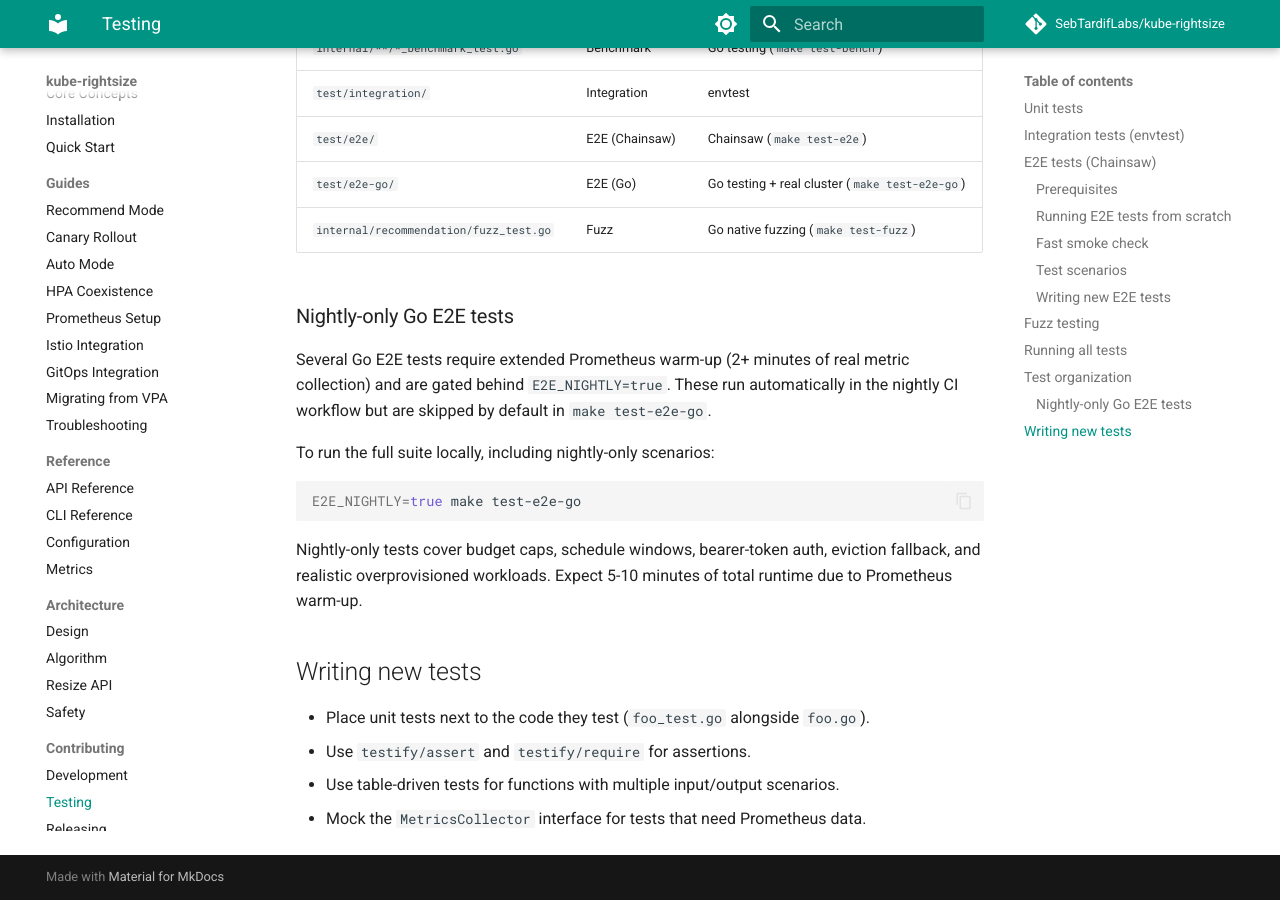
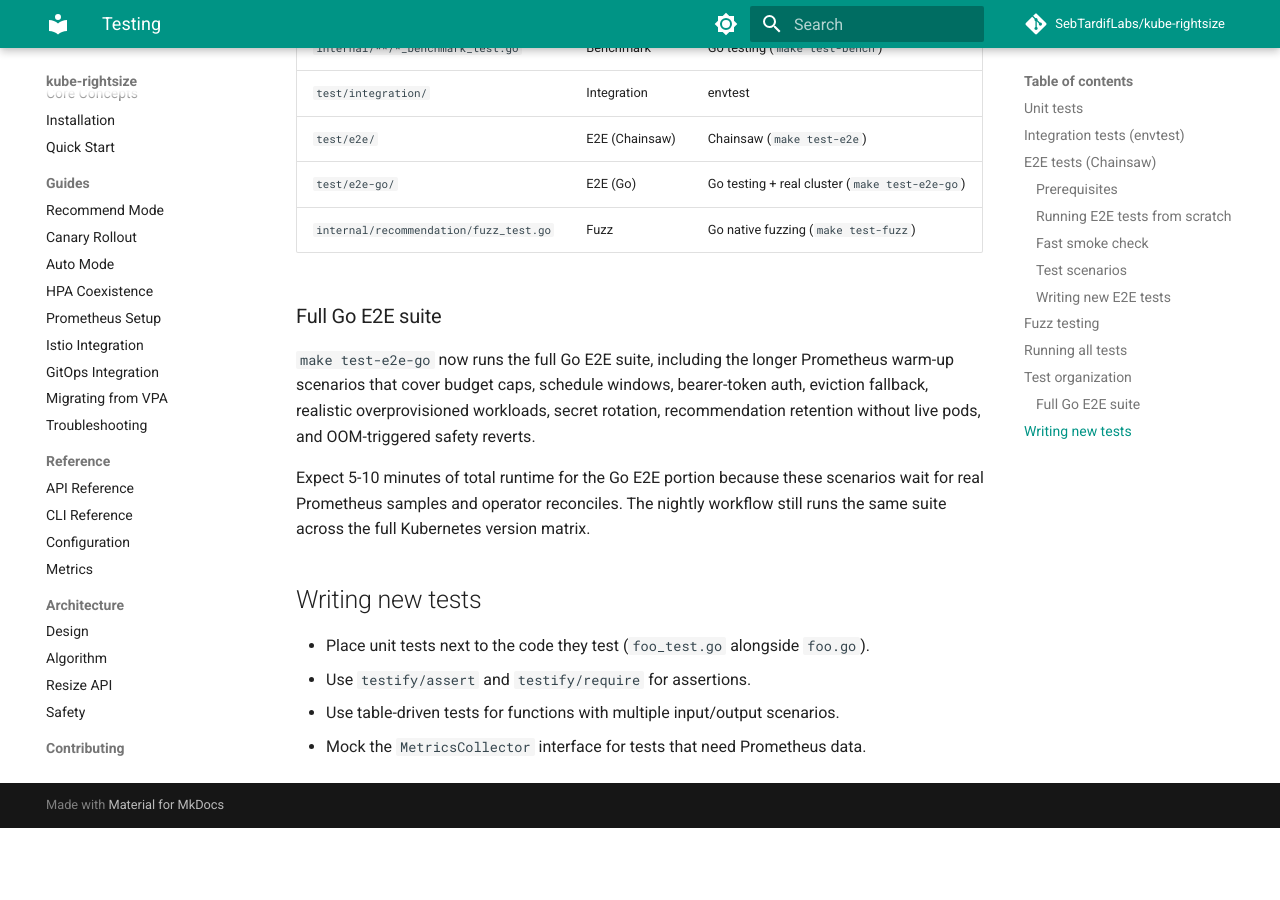
Before and after one commit to attune-io/attune, an MkDocs documentation site: the page built from docs/contributing/testing.md, in a window 1280 px wide and 900 px high, scrolled down 5315 px. Built offline with MkDocs 1.6.1 and Material for MkDocs 9.7.7, drawn with Linux system fonts in a browser that asks for light colours; comment, search, counter and statistics services are not loaded; after the commit the page ends 6143 px from its top, so only the background shows below that.

Commit message:
test: remove nightly-only Go E2E gating
Closes #231

Signed-off-by: Sebastien Tardif <sebtardif@ncf.ca>

````diff
--- a/docs/contributing/testing.md
+++ b/docs/contributing/testing.md
@@ -199,22 +199,18 @@ make verify        # all CI checks locally
 | `test/e2e-go/` | E2E (Go) | Go testing + real cluster (`make test-e2e-go`) |
 | `internal/recommendation/fuzz_test.go` | Fuzz | Go native fuzzing (`make test-fuzz`) |
 
-### Nightly-only Go E2E tests
+### Full Go E2E suite
 
-Several Go E2E tests require extended Prometheus warm-up (2+ minutes of
-real metric collection) and are gated behind `E2E_NIGHTLY=true`. These
-run automatically in the nightly CI workflow but are skipped by default
-in `make test-e2e-go`.
+`make test-e2e-go` now runs the full Go E2E suite, including the longer
+Prometheus warm-up scenarios that cover budget caps, schedule windows,
+bearer-token auth, eviction fallback, realistic overprovisioned
+workloads, secret rotation, recommendation retention without live pods,
+and OOM-triggered safety reverts.
 
-To run the full suite locally, including nightly-only scenarios:
-
-```bash
-E2E_NIGHTLY=true make test-e2e-go
-```
-
-Nightly-only tests cover budget caps, schedule windows, bearer-token
-auth, eviction fallback, and realistic overprovisioned workloads.
-Expect 5-10 minutes of total runtime due to Prometheus warm-up.
+Expect 5-10 minutes of total runtime for the Go E2E portion because these
+scenarios wait for real Prometheus samples and operator reconciles.
+The nightly workflow still runs the same suite across the full Kubernetes
+version matrix.
 
 ## Writing new tests
 
````
Also changed, not shown: CHANGELOG.md (+3 -3 lines), CONTRIBUTING.md (+6 -9 lines), 4 other files.
